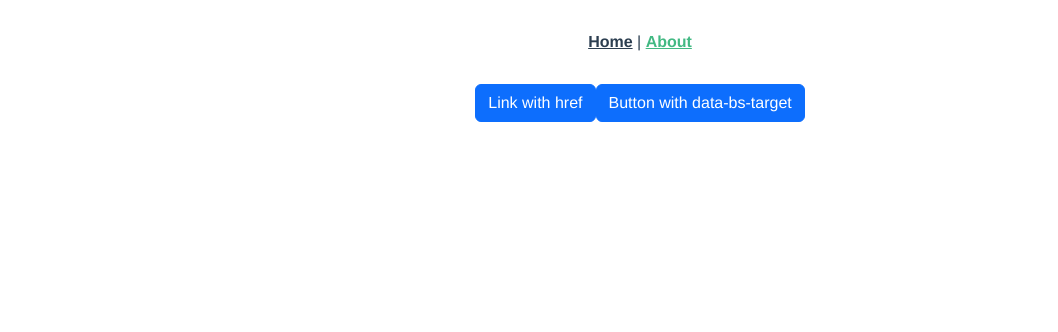
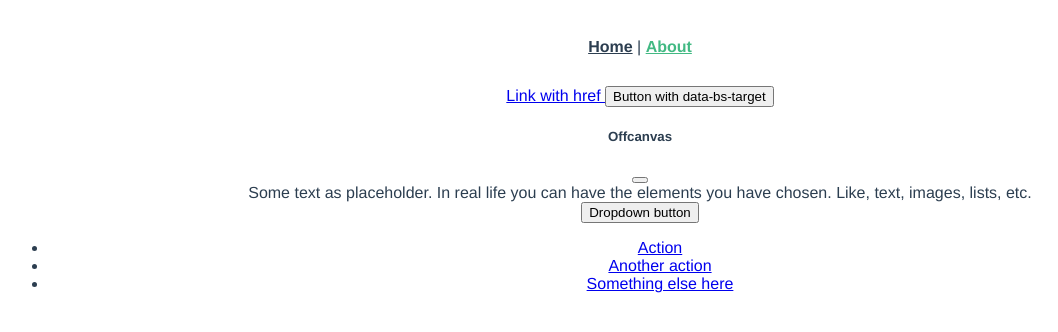
Before and after one commit to Azrialin/cgd103-g4-backend, a Vue app: page /about in a window 1280 px wide. Shown: the top 332 px of the page, without its empty margins (0-1058 px from the left). Built offline with nearby package versions, Linux system fonts and the light colour scheme.

Commit message:
remove bootstrap

```diff
--- a/package.json
+++ b/package.json
@@ -7,7 +7,6 @@
     "build": "vue-cli-service build"
   },
   "dependencies": {
-    "bootstrap": "^5.2.3",
     "core-js": "^3.8.3",
     "vue": "^3.2.13",
     "vue-router": "^4.0.3",
--- a/src/App.vue
+++ b/src/App.vue
@@ -7,7 +7,7 @@
 </template>
 
 <style lang="scss">
-@import '~bootstrap/scss/bootstrap';
+
 #app {
   font-family: Avenir, Helvetica, Arial, sans-serif;
   -webkit-font-smoothing: antialiased;
--- a/src/views/AboutView.vue
+++ b/src/views/AboutView.vue
@@ -32,12 +32,12 @@
 
 </template>
 <script>
-  import Offcanvas from 'bootstrap/js/dist/offcanvas.js'
-export default {
-  mounted() {
-    const offcanvasElementList = document.querySelectorAll('.offcanvas')
-    const offcanvasList = [...offcanvasElementList].map(offcanvasEl => new Offcanvas(offcanvasEl))
+//   import Offcanvas from 'bootstrap/js/dist/offcanvas.js'
+// export default {
+//   mounted() {
+//     const offcanvasElementList = document.querySelectorAll('.offcanvas')
+//     const offcanvasList = [...offcanvasElementList].map(offcanvasEl => new Offcanvas(offcanvasEl))
 
-  },
-}
+//   },
+// }
 </script>
```
Also changed, not shown: 1 other file (tests, documents, lock files or other folders). Lines whose indentation alone changed are shown as unchanged.
